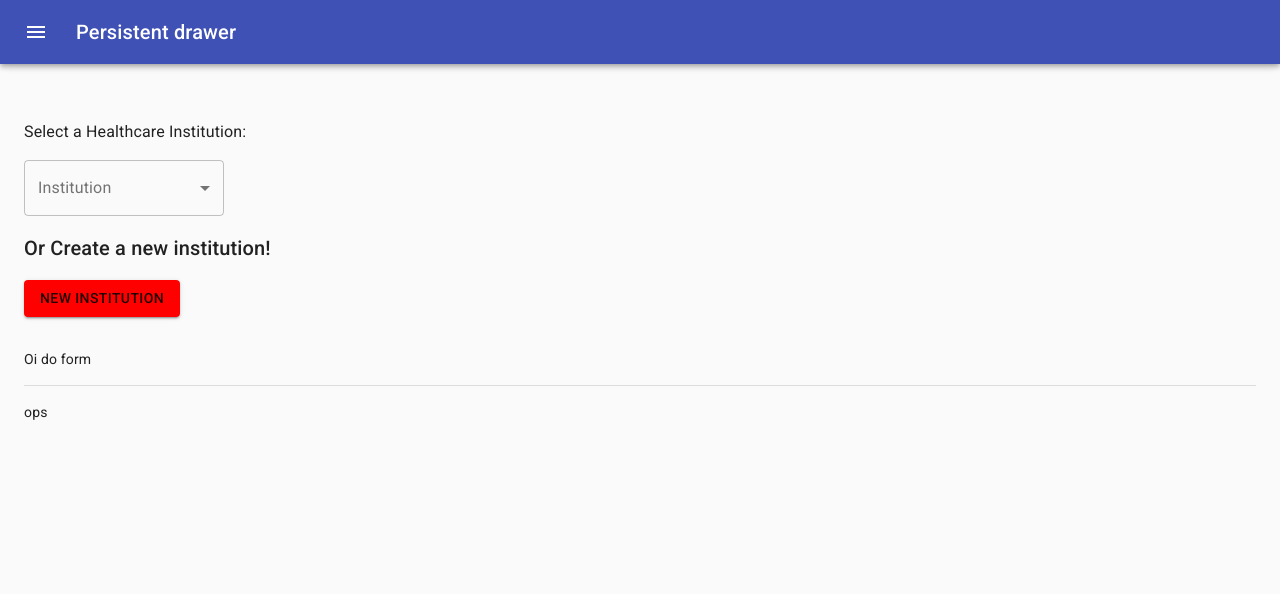
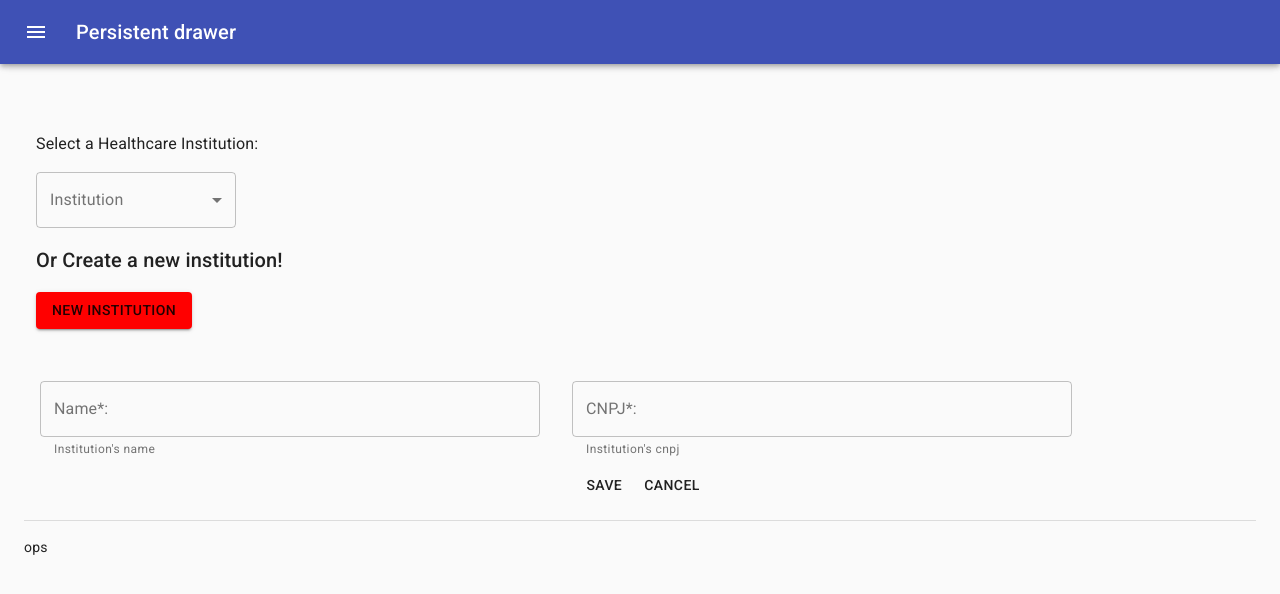
Before and after one commit to victor-silveir/health-exams-software-frontend-fixed, a React (Create React App) app: page / in a window 1280 px wide. Both pictures are taken after a click on the button "NEW INSTITUTION". Shown: the top 594 px of the page. Built offline with nearby package versions, Linux system fonts and the light colour scheme.

Commit message:
Create New Institution Form

```diff
--- a/src/components/insitution-card/index.tsx
+++ b/src/components/insitution-card/index.tsx
@@ -1,5 +1,6 @@
 import { Button, Card, createStyles, FormControl, InputLabel, makeStyles, MenuItem, Select, Typography, Theme, Grid, Box, Divider } from "@material-ui/core";
 import React, { Dispatch, SetStateAction } from "react";
+import NewInstitutionForm from "../new-institution-form";
 
 const institutions = [
     { name: 'Hemocentro', cnpj: '123456' },
@@ -44,7 +45,7 @@ export default function InstitutionCard(props: CardProps) {
     return (
         <>
         <Grid container spacing={3} className={classes.root}>
-        <Grid xs={12} sm={6} container alignItems="center">
+        <Grid item xs={12} sm={6} container alignItems="center">
         <Box>
             <Typography>
                 Select a Healthcare Institution:
@@ -76,7 +77,7 @@ export default function InstitutionCard(props: CardProps) {
 
             </Grid>
         {isInstitutionEmpty !== '' ?
-        <Grid xs={12} sm={6} container direction="row" alignItems="center" spacing={1}>
+        <Grid item xs={12} sm={6} container direction="row" alignItems="center" spacing={1}>
             <Grid container direction="column" item xs={12} sm={6}>
                 <Typography variant="h5">
                     Institution: <span>Sabin</span>
@@ -93,7 +94,7 @@ export default function InstitutionCard(props: CardProps) {
         </Grid> : <></>
     }
         </Grid>
-        {openForm? <div>Oi do form</div> : <></>}
+        {openForm? <NewInstitutionForm /> : <></>}
         <Divider className={classes.root}/>
         </>
     )
--- /dev/null
+++ b/src/components/new-institution-form/index.tsx
@@ -0,0 +1,34 @@
+import { FormControl, Grid, Theme, makeStyles, TextField, createStyles, Button, Box } from "@material-ui/core";
+
+const useStyles = makeStyles((theme: Theme) => createStyles({
+    inputSpace: {
+        width: 500,
+        margin: theme.spacing(1, 2)
+    },
+    div: {
+        display: 'flex',
+        alignItems: 'center',
+        justifyContent: 'center'
+    },
+}),
+);
+
+export default function NewInstitutionForm() {
+
+    const classes = useStyles();
+
+    return(
+        <form>
+            <Box width="100%" className={classes.div}>
+        <Grid container>
+        <TextField className={classes.inputSpace} helperText="Institution's name" id="institutionName" name="name" label="Name*: " variant="outlined"/>
+        <TextField className={classes.inputSpace} helperText="Institution's cnpj" id="institutionCnpj" name="cnpj" label="CNPJ*: " variant="outlined"/>
+        </Grid>
+            </Box>
+        <Box width="100%" className={classes.div}>
+            <Button>Save</Button>
+            <Button>Cancel</Button>
+        </Box>
+        </form>
+    );
+};
```
